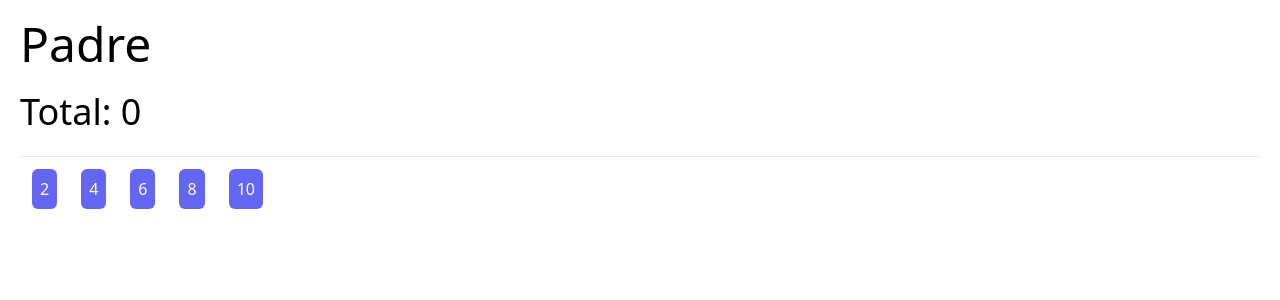
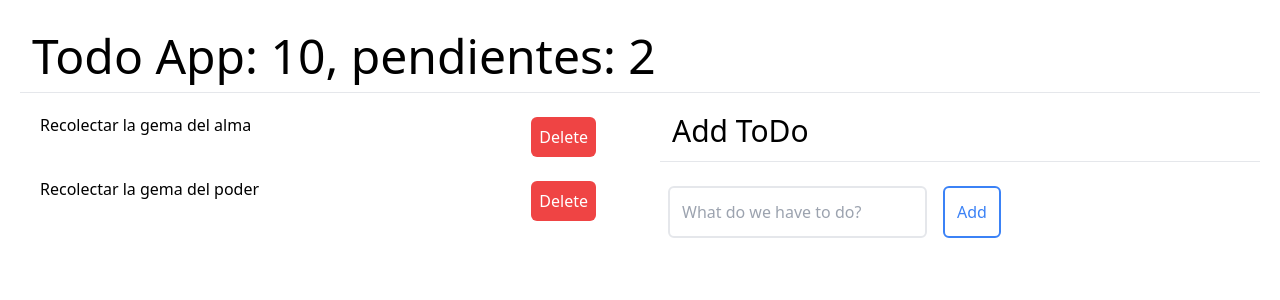
Before and after one commit to josuehmtz/React-Course, a React (Vite) app in the folder React/04-HooksApp/: page / in a window 1280 px wide. Shown: the top 300 px of the page. Built offline with nearby package versions, Linux system fonts and the light colour scheme.

Commit message:
Todo App Components

```diff
--- /dev/null
+++ b/React/04-HooksApp/src/09-useReducer/TodoAdd.jsx
@@ -0,0 +1,30 @@
+import { useForm } from "../hooks/useForm"
+
+export const TodoAdd = ({onNewTodo}) => {
+
+    const {description, onInputChange, onResetForm} = useForm({
+        description: ''
+    });
+
+    const onFormSubmit = (event) => {
+        event.preventDefault();
+
+        if(description.length <= 1) return;
+
+        const newTodo = {
+            id: new Date().getTime(),
+            description,
+            done: false
+        }
+
+        onNewTodo(newTodo)
+        onResetForm
+    }
+
+  return (
+    <form onSubmit={onFormSubmit} className="p-2">
+        <input type="text" placeholder="What do we have to do?" value={description} onChange={onInputChange} name="description" className="rounded-md  p-3 border-solid border-2"/>
+        <button type="submit" className="m-4 p-3 rounded-md border-2 border-blue-500 text-blue-500">Add</button>
+    </form>
+  )
+}
--- /dev/null
+++ b/React/04-HooksApp/src/09-useReducer/TodoApp.jsx
@@ -0,0 +1,45 @@
+import { useReducer } from "react"
+import { todoReducer } from "./todoReducer"
+import { TodoList } from "./TodoList"
+import { TodoAdd } from "./TodoAdd"
+
+export const TodoApp = () => {
+
+    const initialState = [
+        {
+            id: new Date().getTime(),
+            desc: 'Recolectar la gema del alma',
+            done: false
+        },
+        {
+            id: new Date().getTime() * 3,
+            desc: 'Recolectar la gema del poder',
+            done: false
+        },
+    ]
+
+    const [todos, dispatch] = useReducer(todoReducer, initialState)
+
+    const handleNewTodo = (todo) => {
+        // dispatch([...todos, todo])
+        console.log(todo)
+    }
+
+    return (
+        <>
+        <h1 className="text-5xl m-3">Todo App: 10, pendientes: 2</h1>
+        <hr />
+        <div className="grid grid-cols-2 gap-10">
+            <div className="grid-rows-7">
+                <TodoList todos={todos}/>
+            </div>
+            <div className="grid-rows-5">
+                <h4 className="text-3xl ml-3 mt-5 mb-3">Add ToDo</h4>
+                <hr />
+                <TodoAdd onNewTodo={handleNewTodo}/>
+            </div>
+        </div>
+
+    </>
+  )
+}
--- /dev/null
+++ b/React/04-HooksApp/src/09-useReducer/TodoItem.jsx
@@ -0,0 +1,9 @@
+
+export const TodoItem = ({todo}) => {
+  return (
+    <li className="flex justify-between">
+        <span className="p-2 ">{todo.desc}</span>
+        <button className="rounded-md bg-red-500 text-white p-2 m-3">Delete</button>
+    </li>
+  )
+}
--- /dev/null
+++ b/React/04-HooksApp/src/09-useReducer/TodoList.jsx
@@ -0,0 +1,14 @@
+import {TodoItem } from "./TodoItem"
+
+export const TodoList = ({todos = []}) => {
+
+    return (
+        <ul className="m-3 list-inside">
+            {
+                todos.map((todo) => (
+                    <TodoItem key={todo.id} todo={todo}/>
+                ))
+            }
+        </ul>
+    )
+}
--- /dev/null
+++ b/React/04-HooksApp/src/09-useReducer/intro-reducer.js
@@ -0,0 +1,29 @@
+const initialState = [{
+    id: 1,
+    todo: 'Recolectar la gema del alma',
+    done: false
+}];
+
+const todoReducer = (state = initialState, action = {}) => {
+    if(action.type === '[TODO] add todo'){
+        return [...state, action.payload]
+    }
+    return state;
+}
+
+let todos = todoReducer();
+
+const newTodo = {
+    id: 2,
+    todo: 'Recolectar la gema del poder',
+    done: false
+}
+
+const addTodoAction = {
+    type: '[TODO] add todo',
+    payload: newTodo,
+}
+
+todos = todoReducer(todos, addTodoAction)
+
+console.log(todos)
--- /dev/null
+++ b/React/04-HooksApp/src/09-useReducer/todoReducer.js
@@ -0,0 +1,10 @@
+export const todoReducer = (initialState, action) => {
+    switch (action.type) {
+        case 'ABC':
+            return initialState;
+            throw new Error('Action.type = ABC no esta implementado')
+
+        default:
+            return initialState;
+    }
+}
--- a/React/04-HooksApp/src/main.jsx
+++ b/React/04-HooksApp/src/main.jsx
@@ -11,8 +11,10 @@ import ReactDOM from 'react-dom/client'
 // import { MemoHook } from './07-useMemo/MemoHook'
 // import { Memorize } from './06-memo/Memorize'
 // import { CallBackHook } from './08-useCallback/CallBackHook'
+// import { Padre } from './07-tarea-memo/07-tarea-memo/Padre'
+// import './09-useReducer/intro-reducer'
+import { TodoApp } from './09-useReducer/TodoApp'
 import './index.css'
-import { Padre } from './07-tarea-memo/07-tarea-memo/Padre'
 ReactDOM.createRoot(document.getElementById('root')).render(
   <React.StrictMode>
     {/* <HooksApp /> */}
@@ -26,6 +28,7 @@ ReactDOM.createRoot(document.getElementById('root')).render(
     {/* <Memorize/> */}
     {/* <MemoHook /> */}
     {/* <CallBackHook/> */}
-    <Padre/>
+    {/* <Padre/> */}
+    <TodoApp/>
   </React.StrictMode>,
 )
```
